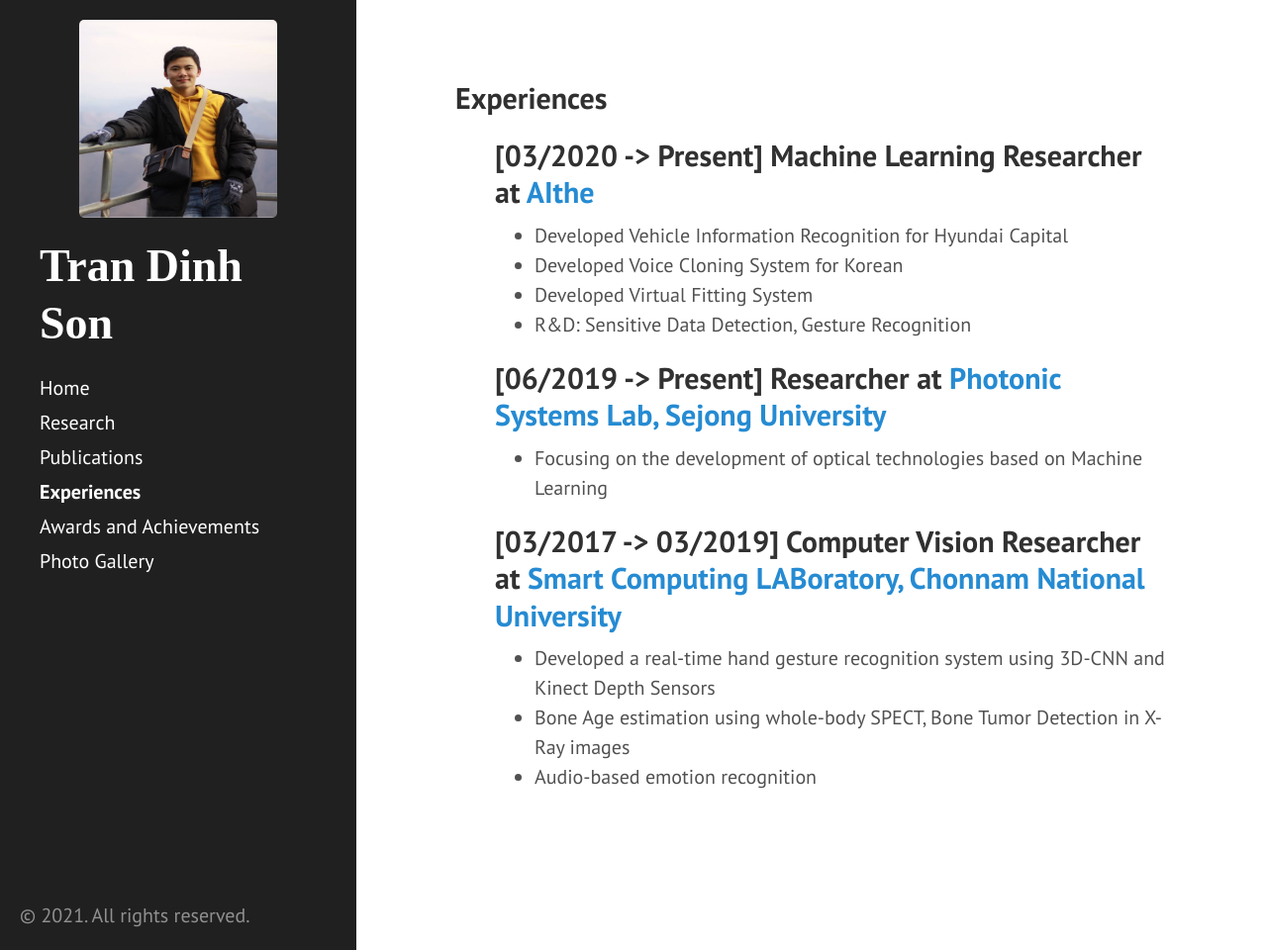
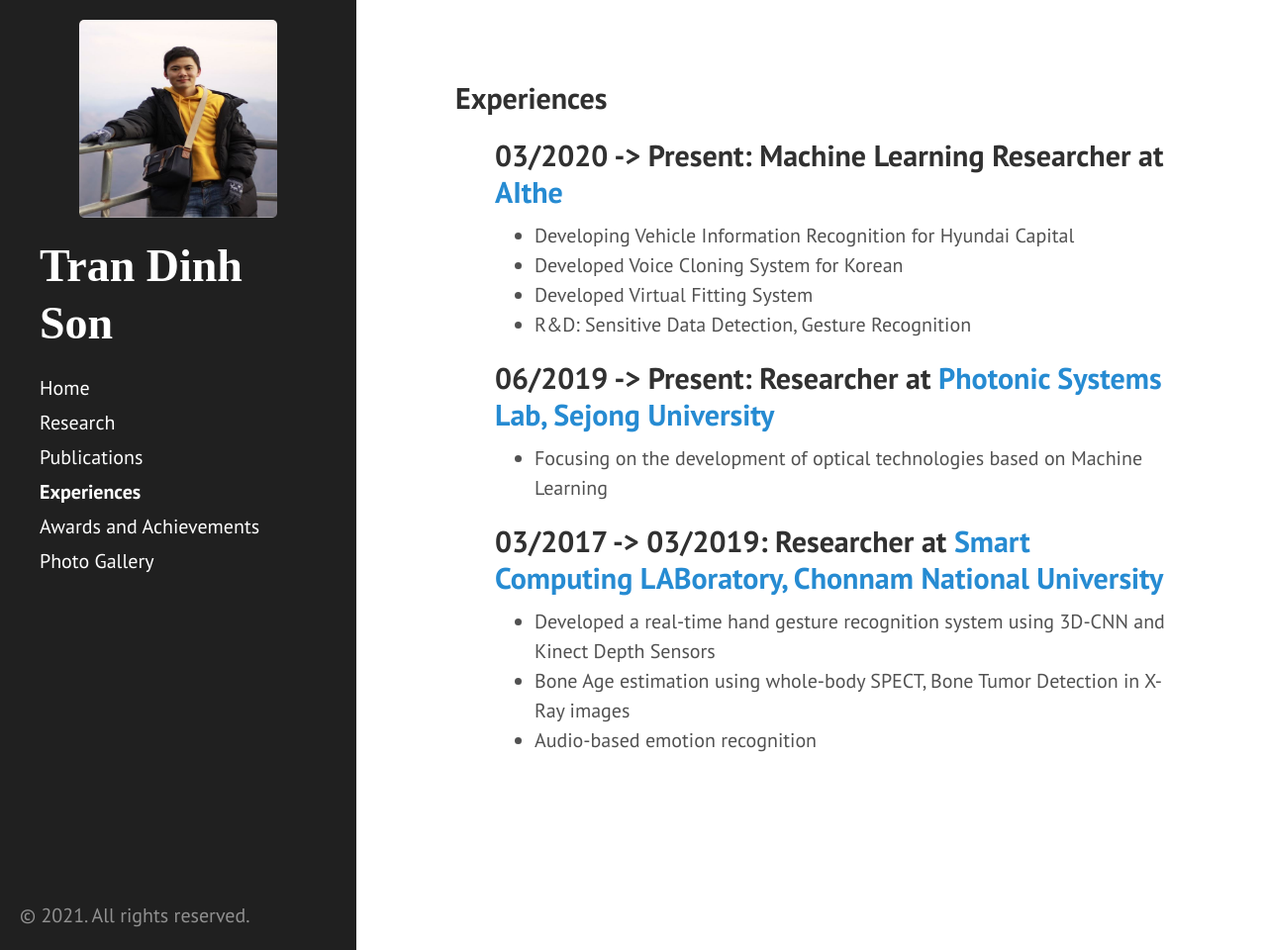
Before and after one commit to trandinhson3086/trandinhson3086.github.io, a Jekyll site: the page built from 03_activities.md, in a window 1280 px wide and 960 px high. Shown: the whole window at 99% size. Built offline with Jekyll 4.4.1, drawn with Linux system fonts in a browser that asks for light colours.

Commit message:
Update 03_activities.md

```diff
--- a/03_activities.md
+++ b/03_activities.md
@@ -19,19 +19,19 @@
 </style>
 
 
-<ul><h1>[03/2020 -> Present] Machine Learning Researcher at <a href="http://aithe.io/main/main.php" target="_blank">AIthe</a></h1>
-<li>Developed Vehicle Information Recognition for Hyundai Capital</li>
+<ul><h1>03/2020 -> Present: Machine Learning Researcher at <a href="http://aithe.io/main/main.php" target="_blank">AIthe</a></h1>
+<li>Developing Vehicle Information Recognition for Hyundai Capital</li>
 <li>Developed Voice Cloning System for Korean</li>
 <li>Developed Virtual Fitting System</li>
 <li>R&D: Sensitive Data Detection, Gesture Recognition</li>
 </ul>
 
-<ul><h1>[06/2019 -> Present] Researcher at <a href="https://jyhalab.wixsite.com/halab" target="_blank">Photonic Systems Lab, Sejong University</a></h1>
+<ul><h1>06/2019 -> Present: Researcher at <a href="https://jyhalab.wixsite.com/halab" target="_blank">Photonic Systems Lab, Sejong University</a></h1>
 <li>Focusing on the development of optical technologies based on Machine Learning</li>
 
 </ul>
 
-<ul><h1>[03/2017 -> 03/2019] Computer Vision Researcher at <a href="http://sclab.cafe24.com/" target="_blank">Smart Computing LABoratory, Chonnam National University</a></h1>
+<ul><h1>03/2017 -> 03/2019: Researcher at <a href="http://sclab.cafe24.com/" target="_blank">Smart Computing LABoratory, Chonnam National University</a></h1>
 <li>Developed a real-time hand gesture recognition system using 3D-CNN and Kinect Depth Sensors</li>
 <li>Bone Age estimation using whole-body SPECT, Bone Tumor Detection in X-Ray images</li>
 <li>Audio-based emotion recognition</li>
```
